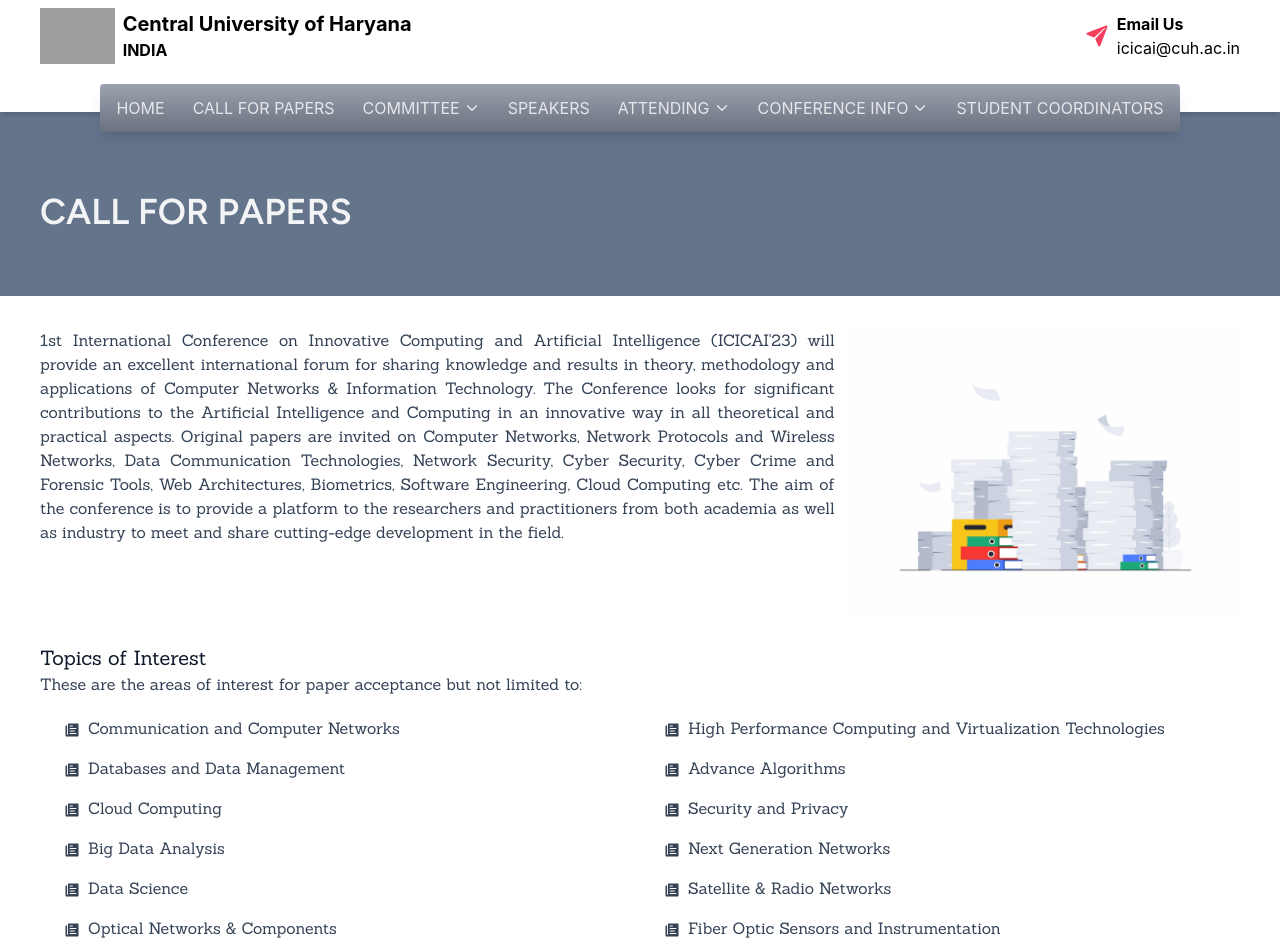
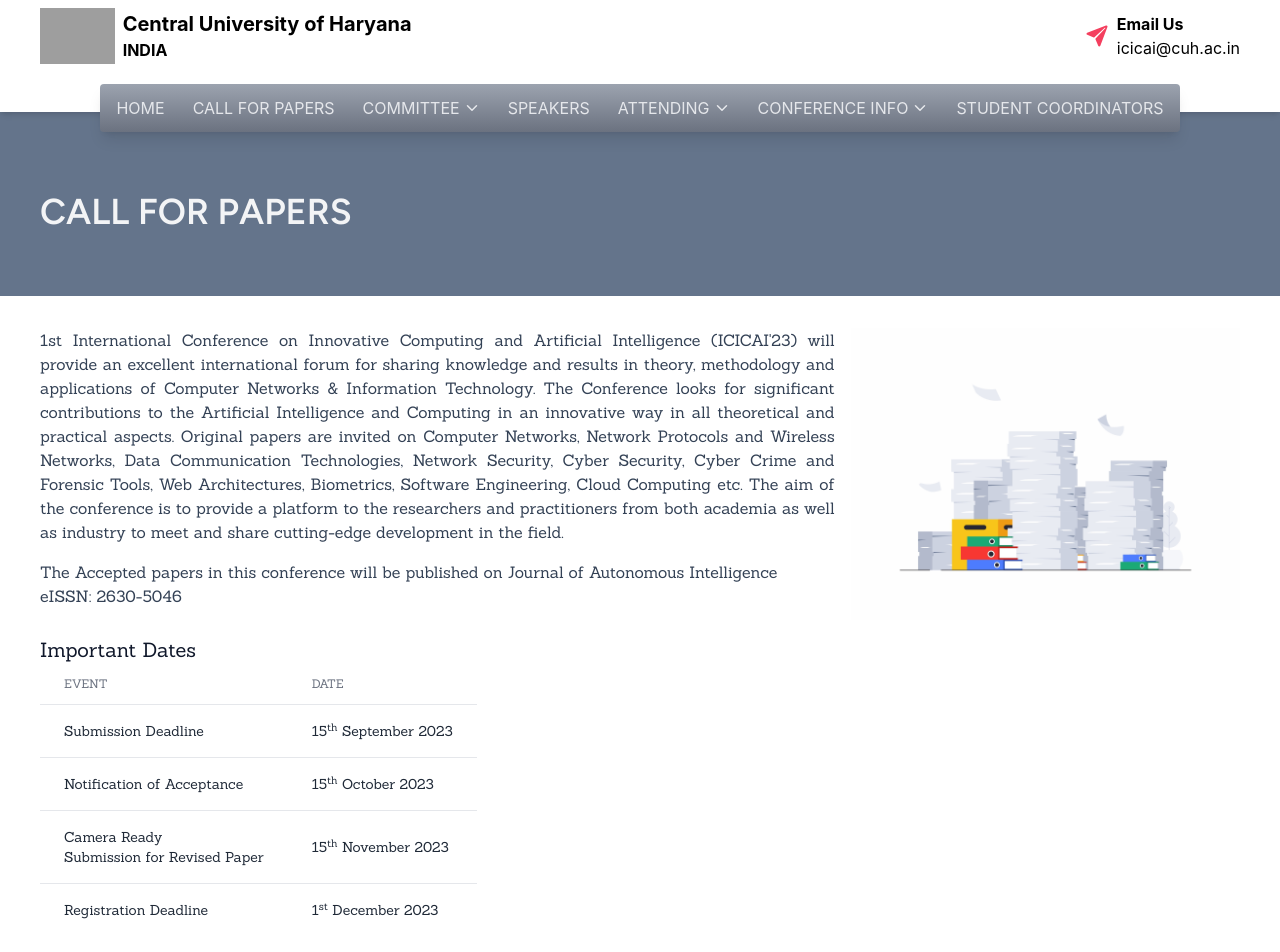
Before and after one commit to Ashish-Sinha-programmer-202070/ICICAI_2023, a React (Vite) app: page /call-for-papers in a window 1280 px wide. Shown: the top 952 px of the page. Built offline with nearby package versions, Linux system fonts and the light colour scheme; grey boxes are pictures that could not be loaded.

Commit message:
changes as per latest request

```diff
--- a/src/pages/CallForPapers.jsx
+++ b/src/pages/CallForPapers.jsx
@@ -16,13 +16,13 @@ export default function CallForPapers() {
           <div className="grid grid-cols-1 gap-4 mb-4 md:grid-cols-3">
             <div className="text-justify col-span-2 font-sanchez">
               <p className="mb-4">
-                1st International Conference on Innovative Computing and Artificial
-                Intelligence (ICICAI'23) will provide an excellent international
-                forum for sharing knowledge and results in theory, methodology
-                and applications of Computer Networks & Information Technology.
-                The Conference looks for significant contributions to the
-                Artificial Intelligence and Computing in an innovative way
-                in all theoretical and practical aspects. Original papers
+                1st International Conference on Innovative Computing and
+                Artificial Intelligence (ICICAI'23) will provide an excellent
+                international forum for sharing knowledge and results in theory,
+                methodology and applications of Computer Networks & Information
+                Technology. The Conference looks for significant contributions
+                to the Artificial Intelligence and Computing in an innovative
+                way in all theoretical and practical aspects. Original papers
                 are invited on Computer Networks, Network Protocols and Wireless
                 Networks, Data Communication Technologies, Network Security,
                 Cyber Security, Cyber Crime and Forensic Tools, Web
@@ -32,13 +32,86 @@ export default function CallForPapers() {
                 industry to meet and share cutting-edge development in the
                 field.
               </p>
+              <p>
+                The Accepted papers in this conference will be published on{" "}
+                <b className="font-bold">Journal of Autonomous Intelligence</b>{" "}
+                <br />
+                eISSN: 2630-5046
+              </p>
             </div>
             <div className="hidden md:block">
               <img src={cof} alt="" className="" />
             </div>
           </div>
 
-          <div className="mt-6 font-sanchez">
+          <div className="mt-0 mb-10 font-sanchez">
+            <h2 className="text-xl text-slate-900">Important Dates</h2>
+            <div class="flex flex-col">
+              <div class="-m-1.5 overflow-x-auto">
+                <div class="p-1.5 min-w-full inline-block align-middle">
+                  <div class="overflow-hidden">
+                    <table class="divide-y divide-gray-200 dark:divide-gray-700">
+                      <thead>
+                        <tr>
+                          <th
+                            scope="col"
+                            class="px-6 py-3 text-left text-xs font-medium text-gray-500 uppercase"
+                          >
+                            Event
+                          </th>
+                          <th
+                            scope="col"
+                            class="px-6 py-3 text-left text-xs font-medium text-gray-500 uppercase"
+                          >
+                            Date
+                          </th>
+                        </tr>
+                      </thead>
+                      <tbody class="divide-y divide-gray-200 dark:divide-gray-700">
+                        <tr>
+                          <td class="px-6 py-4 whitespace-nowrap text-sm font-medium text-gray-800 ">
+                            Submission Deadline
+                          </td>
+                          <td class="px-6 py-4 whitespace-nowrap text-sm text-gray-800 ">
+                            15<sup>th</sup> September 2023
+                          </td>
+                        </tr>
+
+                        <tr>
+                          <td class="px-6 py-4 whitespace-nowrap text-sm font-medium text-gray-800 ">
+                            Notification of Acceptance
+                          </td>
+                          <td class="px-6 py-4 whitespace-nowrap text-sm text-gray-800 ">
+                            15<sup>th</sup> October 2023
+                          </td>
+                        </tr>
+
+                        <tr>
+                          <td class="px-6 py-4 whitespace-nowrap text-sm font-medium text-gray-800 ">
+                            Camera Ready <br />
+                            Submission for Revised Paper
+                          </td>
+                          <td class="px-6 py-4 whitespace-nowrap text-sm text-gray-800 ">
+                            15<sup>th</sup> November 2023
+                          </td>
+                        </tr>
+                        <tr>
+                          <td class="px-6 py-4 whitespace-nowrap text-sm font-medium text-gray-800 ">
+                            Registration Deadline
+                          </td>
+                          <td class="px-6 py-4 whitespace-nowrap text-sm text-gray-800 ">
+                            1<sup>st</sup> December 2023
+                          </td>
+                        </tr>
+                      </tbody>
+                    </table>
+                  </div>
+                </div>
+              </div>
+            </div>
+          </div>
+
+          <div className="mt-0 font-sanchez">
             <h2 className="text-xl text-slate-900">Topics of Interest</h2>
             <span className="font-sanchez">
               These are the areas of interest for paper acceptance but not
--- a/src/pages/Home.jsx
+++ b/src/pages/Home.jsx
@@ -122,10 +122,7 @@ export default function Home() {
                   >
                     Programme and Paper Presentaion Schedule
                   </Link>
-                  <Link
-                    to="https://fdp.nitttrchd.ac.in/icaiot2023/acceptedpaper.php"
-                    className="text-[14px] hover:text-slate-500 "
-                  >
+                  <Link to="#" className="text-[14px] hover:text-slate-500 ">
                     List of TENTATIVELY ACCEPTED PAPERS
                   </Link>
                 </div>
--- a/src/pages/Submission.jsx
+++ b/src/pages/Submission.jsx
@@ -9,30 +9,25 @@ const SubmissionPage = () => {
         <h2>Requirements for submissions</h2>
         <ul className="list-disc text-justify pl-8 flex flex-col gap-2 mt-2 max-w-[120ch] break-words">
           <li>
-            The research papers can be submitted through{" "}
-            <a
-              style={{ color: "blue" }}
-              href="https://easychair.org/"
-            >
-              EasyChair{" "}
+            The research papers can be submitted at{" "}
+            <a style={{ color: "blue" }} href="#">
+              here{" "}
             </a>
           </li>
           <li>All submissions must be in English only.</li>
           <li>
             Authors are requested to submit implementation paper with
             significant contribution (length more than 12 pages) in PDF using
-            the Springer template.
-          </li>
-          <li>
-            Author(s) can refer{" "}
+            the{" "}
             <a
               style={{ color: "blue" }}
-              href="https://resource-cms.springernature.com/springer-cms/rest/v1/content/19242230/data/"
+              href="https://jai.front-sci.com/index.php/jai/article/download/583/630"
             >
-              Springer Series Guidelines
+              template{" "}
             </a>{" "}
-            for preparing Camera Ready paper
+            .
           </li>
+
           <li>
             All references, figures, and tables should be numbered in sequence
             starting from 1 and MUST be duly cited / referred within the text.
--- a/src/utils/committee_data/organising_com.json
+++ b/src/utils/committee_data/organising_com.json
@@ -4,7 +4,7 @@
     {
       "cp": "Chief Patron",
       "p":"Patron",
-      "cc": "Conference Chairs",
+      "cc": "Conference Chairman",
       "oc": "Organizing Committee"
     }
   ,
@@ -31,7 +31,7 @@
   "cc": [
     {
       "name":"Prof. Rakesh Kumar",
-      "job":"HOD of CSE",
+      "job":"Professor",
       "dept":"Computer Science & Engineering",
       "univ":"Central University of Haryana",
       "loc":"Mahendragarh, India",
@@ -39,7 +39,7 @@
     },
     {
       "name": "Dr. Nitin Goyal",
-      "job": "Assistant Proffesor",
+      "job": "",
       "dept": "Computer Science & Engineering",
       "univ": "Central University of Haryana",
       "loc": "Mahendragarh, India",
@@ -49,7 +49,7 @@
   "oc": [
     {
       "name": "Dr. Vishal Passricha",
-      "job": "Assistant Professor",
+      "job": "",
       "dept": "Computer Science & Engineering",
       "univ": "Central University of Haryana",
       "loc": "Mahendragarh, India",
@@ -58,7 +58,7 @@
 
     {
       "name": "Mr. Anant Rajee Bara",
-      "job": "Assistant Professor",
+      "job": "",
       "dept": "Computer Science & Engineering",
       "univ": "Central University of Haryana",
       "loc": "Mahendragarh, India",
@@ -67,7 +67,7 @@
 
     {
       "name": "Dr. Benay Kumar Ray",
-      "job": "Assistant Proffesor",
+      "job": "",
       "dept": "Computer Science & Engineering",
       "univ": "Central University of Haryana",
       "loc": "Mahendragarh, India",
@@ -76,7 +76,7 @@
 
     {
       "name": "Dr. Sushil Kumar",
-      "job": "Assistant Proffesor",
+      "job": "",
       "dept": "Computer Science & Engineering",
       "univ": "Central University of Haryana",
       "loc": "Mahendragarh, India",
@@ -85,7 +85,7 @@
 
     {
       "name": "Ms. Sangeeta",
-      "job": "Assistant Proffesor",
+      "job": "",
       "dept": "Computer Science & Engineering",
       "univ": "Central University of Haryana",
       "loc": "Mahendragarh, India",
@@ -95,7 +95,7 @@
 
     {
       "name": "Mr. Sandeep Singh Sikarwar",
-      "job": "Guest Lecturer",
+      "job": "",
       "dept": "Computer Science & Engineering",
       "univ": "Central University of Haryana",
       "loc": "Mahendragarh, India",
```
Also changed, not shown: src/pages/ProgramSchedule.jsx (+66 -56 lines), src/pages/editors.jsx (+15 -24 lines), src/utils/invited_speakers.json (+24 -8 lines).
